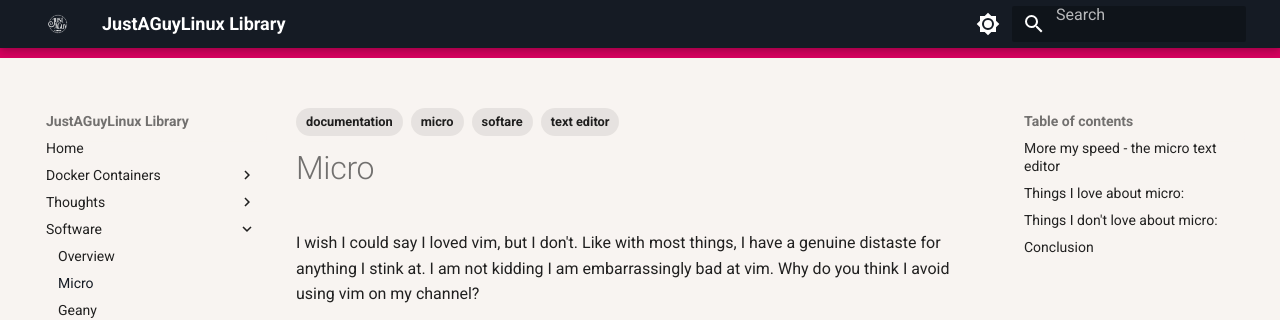
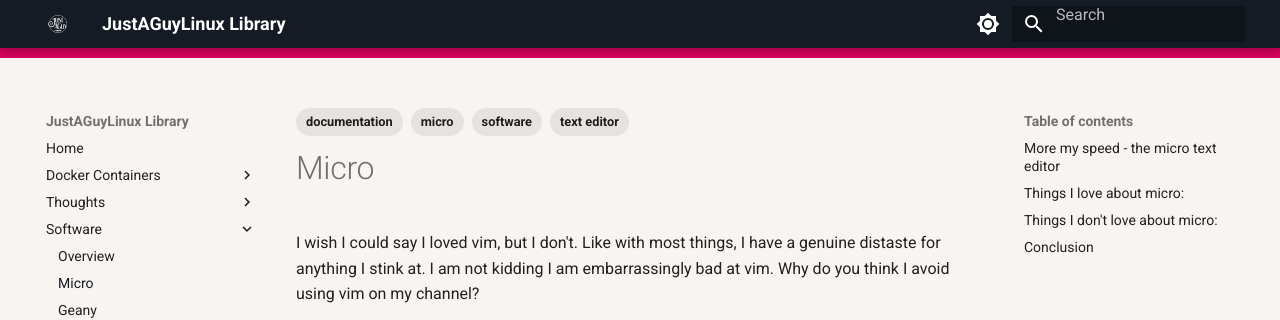
Before and after one commit to drewgrif/jagmkdocs, an MkDocs documentation site: the page built from docs/software/micro.md, in a window 1280 px wide and 900 px high. Shown: the top 320 px of the window. Built offline with MkDocs 1.6.1 and Material for MkDocs 9.7.7, drawn with Linux system fonts in a browser that asks for light colours.

Commit message:
mkdocs code

```diff
--- a/docs/software/micro.md
+++ b/docs/software/micro.md
@@ -1,7 +1,7 @@
 ---
 tags:
     - micro
-    - softare
+    - software
     - documentation
     - text editor
 ---
--- a/mkdocs.yml
+++ b/mkdocs.yml
@@ -43,6 +43,7 @@ theme:
   features:
     - navigation.footer
     - content.code.copy
+    - content.code.select
     - search.suggest
 
 plugins:
```
